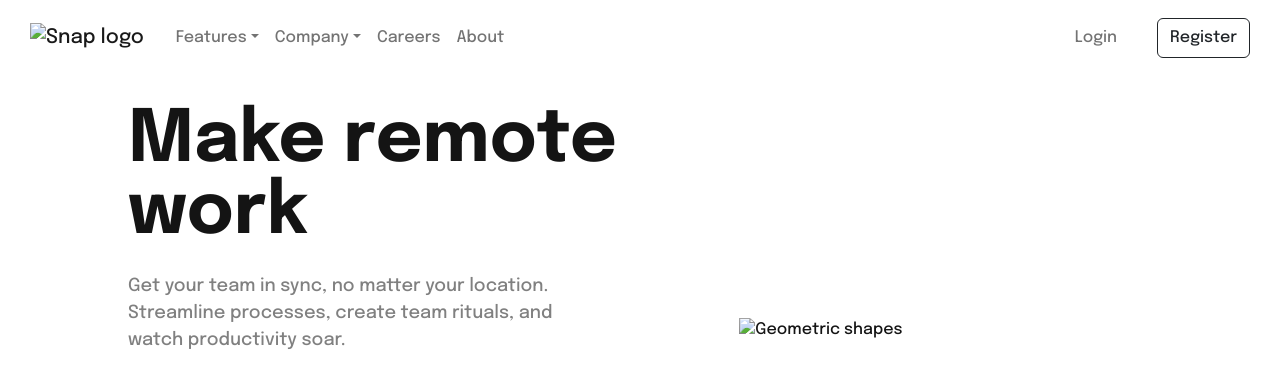
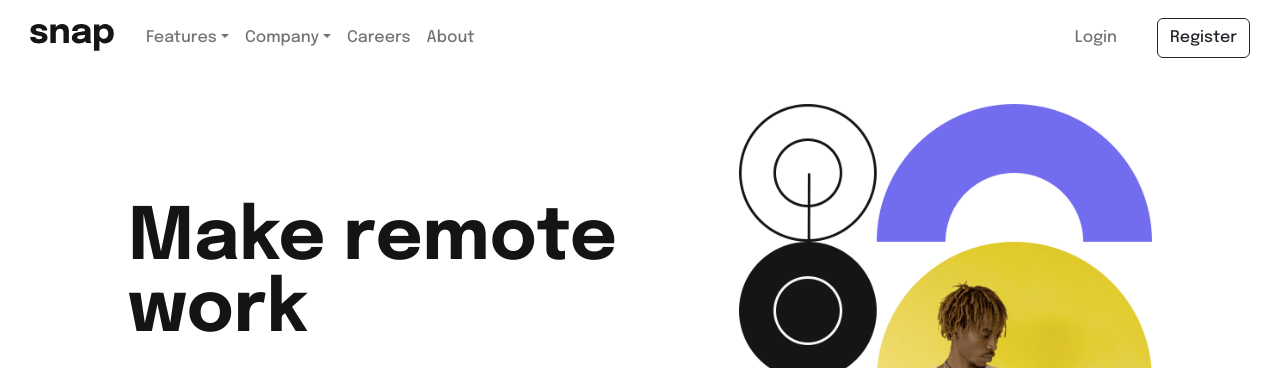
Before and after one commit to mandilem/snap-frontend-mentor, a plain HTML site: page index.html in a window 1280 px wide. Shown: the top 368 px of the page. Drawn offline with nearby package versions, Linux system fonts and the light colour scheme.

Commit message:
Update index.html

```diff
--- a/index.html
+++ b/index.html
@@ -29,7 +29,7 @@
   <nav class="navbar navbar-nav navbar-expand-lg">
     <div class="container-fluid">
       <a class="navbar-brand me-4" href="#">
-        <img src="images/logo.svg" alt="Snap logo" />
+        <img src="logo.svg" alt="Snap logo" />
       </a>
       <button class="navbar-toggler" type="button" data-bs-toggle="offcanvas" data-bs-target="#offcanvasNavbar" aria-controls="offcanvasNavbar">
         <span class="navbar-toggler-icon"></span>
@@ -94,7 +94,7 @@
         </div>
       </div>
       <div class="col-lg-5">
-        <img src="images/image-hero-desktop.png" class="img-fluid hero-img" alt="Geometric shapes" />
+        <img src="image-hero-desktop.png" class="img-fluid hero-img" alt="Geometric shapes" />
       </div>
     </div>
   </section>
```
